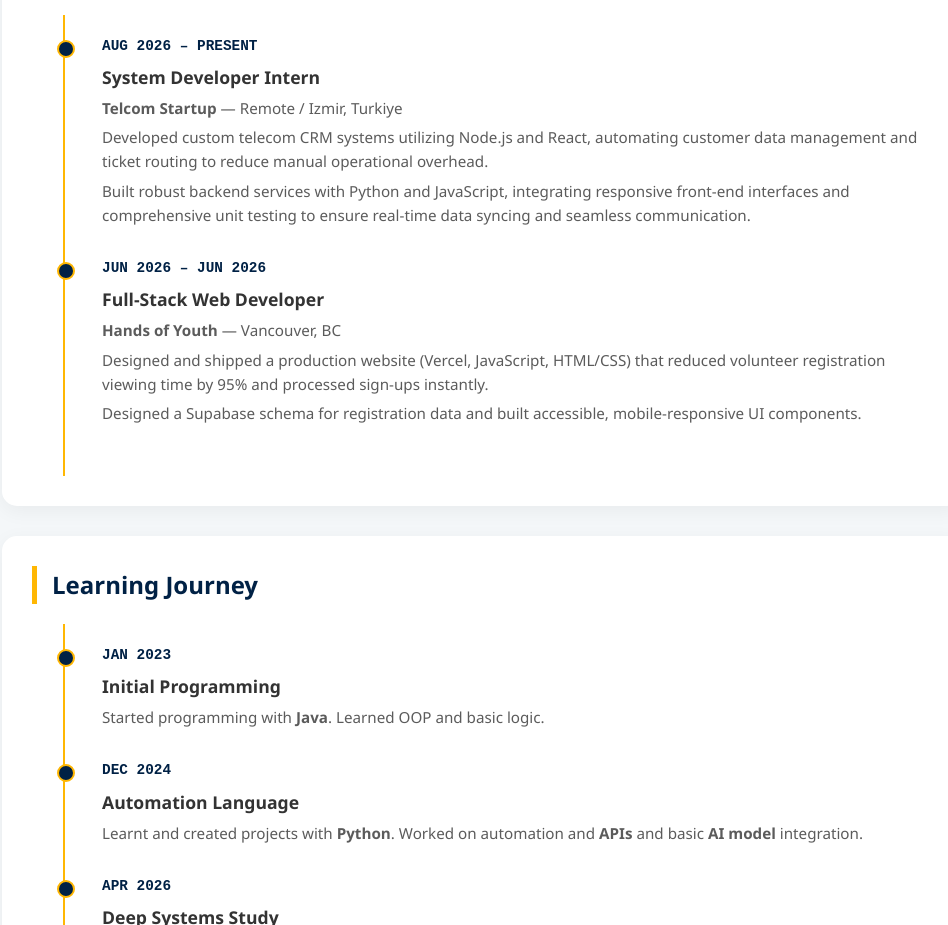
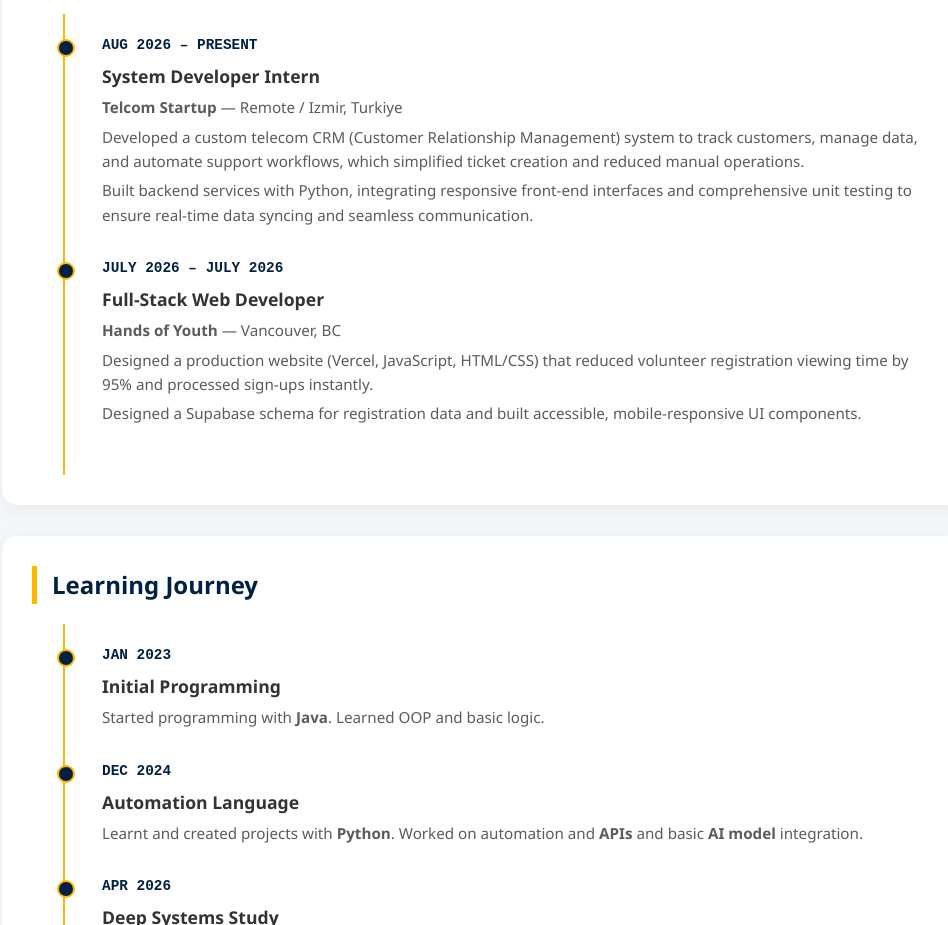
Before and after one commit to denizdalbasi/website, a plain HTML site: page index.html in a window 1280 px wide. Shown: the part 1580-2505 px from the top of the page, without its empty margins (158-1106 px from the left). Drawn offline with Linux system fonts and the light colour scheme.

Commit message:
Update index.html

```diff
--- a/index.html
+++ b/index.html
@@ -571,16 +571,16 @@
                     <div class="timeline-content">
                         <h4>System Developer Intern</h4>
                         <p><strong>Telcom Startup</strong> — Remote / Izmir, Turkiye</p>
-                        <p>Developed custom telecom CRM systems utilizing Node.js and React, automating customer data management and ticket routing to reduce manual operational overhead. </p>
-                        <p>Built robust backend services with Python and JavaScript, integrating responsive front-end interfaces and comprehensive unit testing to ensure real-time data syncing and seamless communication.</p>
+                        <p>Developed a custom telecom CRM (Customer Relationship Management) system to track customers, manage data, and automate support workflows, which simplified ticket creation and reduced manual operations. </p>
+                        <p>Built backend services with Python, integrating responsive front-end interfaces and comprehensive unit testing to ensure real-time data syncing and seamless communication. </p>
                     </div>
                 </div>
                 <div class="timeline-item">
-                    <div class="timeline-date">JUN 2026 – JUN 2026</div>
+                    <div class="timeline-date">JULY 2026 – JULY 2026</div>
                     <div class="timeline-content">
                         <h4>Full-Stack Web Developer</h4>
                         <p><strong>Hands of Youth</strong> — Vancouver, BC</p>
-                        <p>Designed and shipped a production website (Vercel, JavaScript, HTML/CSS) that reduced volunteer registration viewing time by 95% and processed sign-ups instantly.</p>
+                        <p>Designed a production website (Vercel, JavaScript, HTML/CSS) that reduced volunteer registration viewing time by 95% and processed sign-ups instantly. </p>
                         <p>Designed a Supabase schema for registration data and built accessible, mobile-responsive UI components.</p>
                     </div>
                 </div>
```
